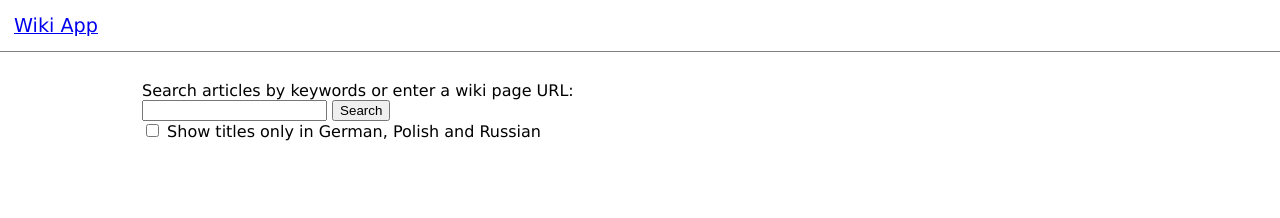
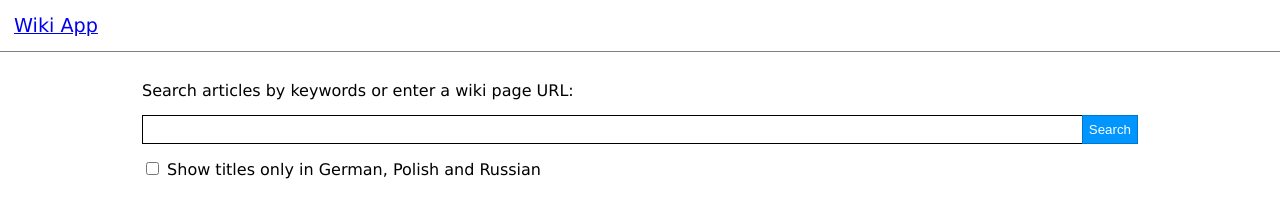
Before and after one commit to eremina-official/wiki-app, a plain HTML site: page index.html in a window 1280 px wide. Drawn offline with Linux system fonts and the light colour scheme.

Commit message:
edit form style

```diff
--- a/src/css/form.css
+++ b/src/css/form.css
@@ -1,5 +1,36 @@
 form {
   padding-bottom: 30px;
+}
+
+.form__keyword-input-label {
+  display: block;
+}
+
+.form__keyword-input-wrapper {
+  display: flex;
+  padding: 15px 0;
+}
+
+.keyword-input {
+  flex-grow: 1;
+  padding: 6px 3px;
+  border: 1px solid black;
+  border-right: none;
+}
+
+.submit-button {
+  background-color: #0095ff;
+  color: white;
+  border: 1px solid #07c;
+  cursor: pointer;
+}
+
+.submit-button:hover {
+  background-color: #07c;
+}
+
+.language-input-label {
+  cursor: pointer;
 }
 
 @media (min-width: 1024px) {
```
